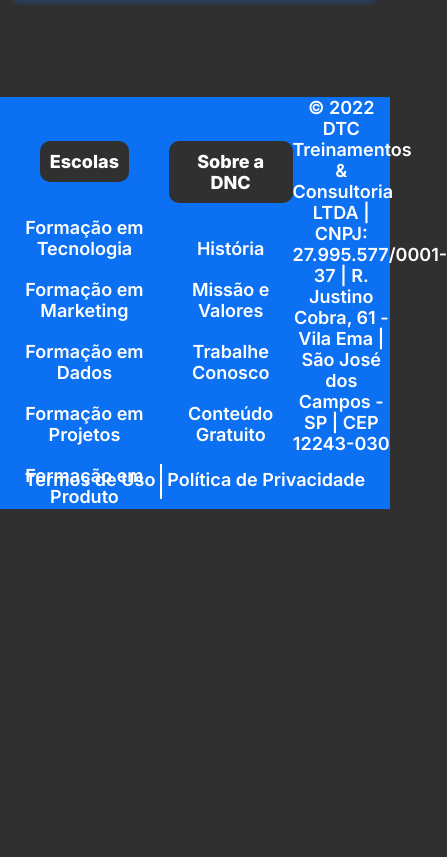
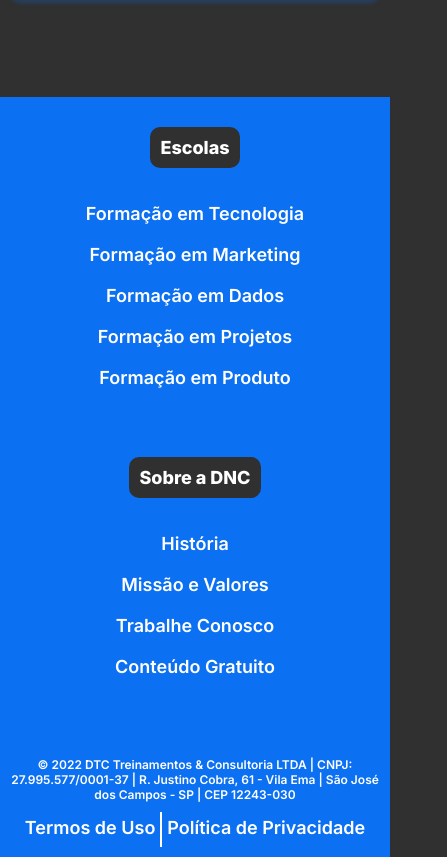
Before and after one commit to luizodm/bootcamp-dnc, a plain HTML site: page index.html in a window 390 px wide. Shown: the part 1583-2440 px from the top of the page, 447 px wide, since content can reach past the window. Before the commit the page ends 2110 px from the top, so only its background shows below. Drawn offline with Linux system fonts and the light colour scheme.

Commit message:
Adicionando media query para footer

```diff
--- a/style.css
+++ b/style.css
@@ -250,7 +250,7 @@
 
 @media only screen and (max-width: 600px) {
 
-    /* Menu */
+/* Menu */
 
     #principal {
         flex-direction: column;
@@ -274,7 +274,7 @@
         margin: 0px;
     }
 
-    /* Section */
+/* Section */
 
     section h1 {
         font-size: 38px;
@@ -286,7 +286,7 @@
         padding-left: 15px;
     }
 
-    /* Formulário */
+/* Formulário */
 
     form {
         width: 95%;
@@ -297,8 +297,16 @@
         font-size: 17px;
     }
 
-    /* Footer */
+/* Footer */
 
+    footer .linha1 {
+        flex-direction: column;
+        font-size: 12px;
+    }
 
+    footer .endereço {
+        width: 95%;
+        font-size: 12px;
+    }
 
 }
```
